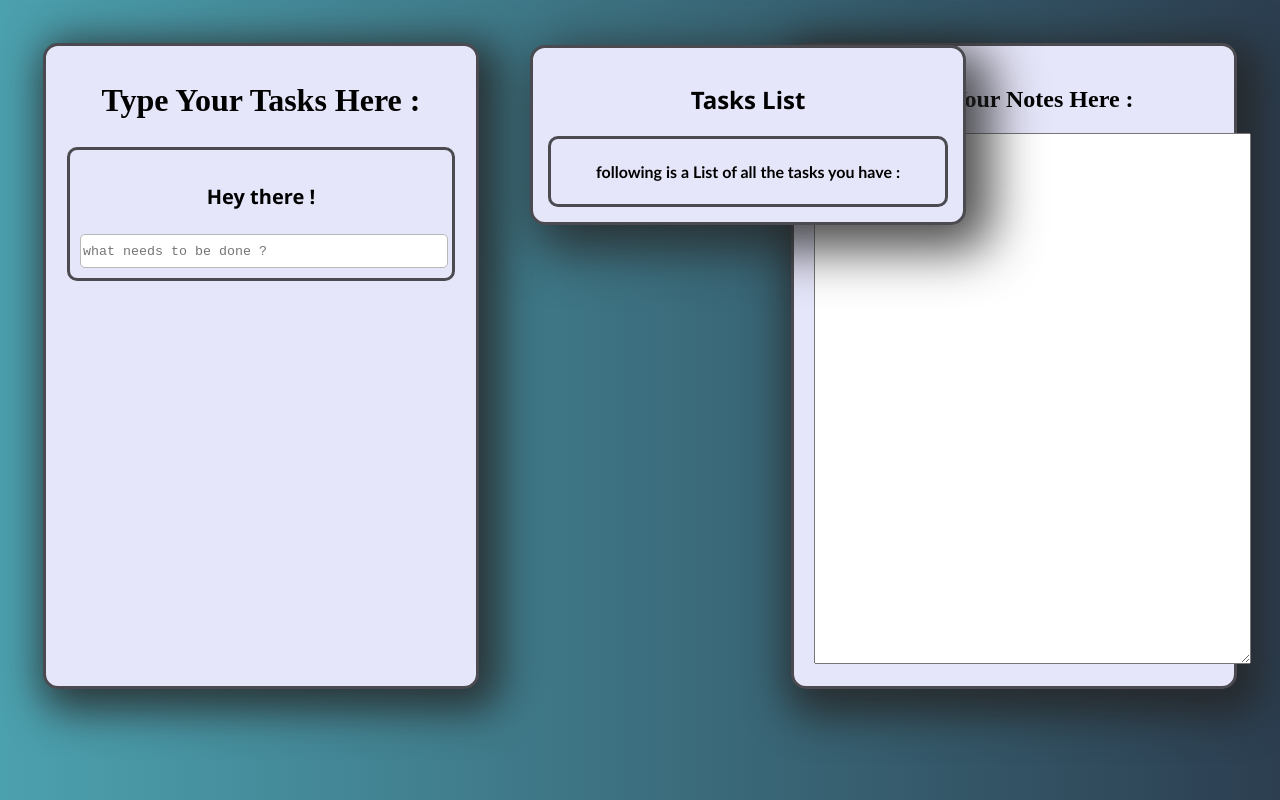
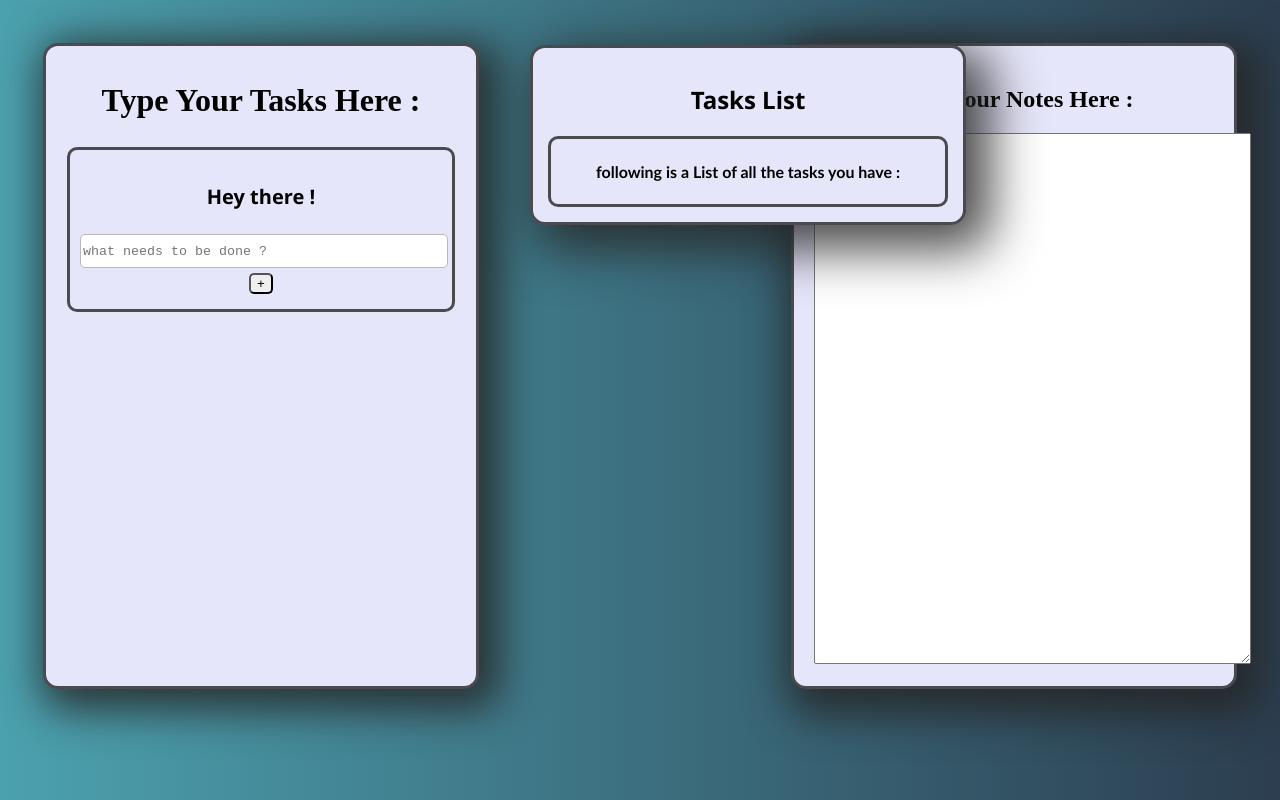
Before and after one commit to Shreyanshdot/things-get-done, a React (Create React App) app: page / in a window 1280 px wide. Built offline with nearby package versions, Linux system fonts and the light colour scheme.

Commit message:
feat : submit on button click

```diff
--- a/src/Components/Tasks.css
+++ b/src/Components/Tasks.css
@@ -16,6 +16,7 @@
 .Tasks-body {
   font-size: 10px;
   padding: 5px;
+  text-align: center;
 }
 
 .input-field {
@@ -41,3 +42,8 @@ input {
 ::placeholder {
   font-family: monospace;
 }
+
+.submit-button {
+  margin: 5px;
+  border-radius: 5px;
+}
--- a/src/Components/Tasks.js
+++ b/src/Components/Tasks.js
@@ -12,15 +12,24 @@ function Tasks() {
 
     }
 
+    function SubmitHandler(e){
+
+        e.preventDefault();
+
+        console.log("submitted");
+    }
+
+
     return(
         <div className="Tasks-card">
             <h1 className="Tasks-card-label">Type Your Tasks Here :</h1>
             <div className="Tasks-body">
-                <div> <form >
+                <div> <form onSubmit={SubmitHandler} >
 
                    <div className="input-field">
                        <h1 className="task-label">Hey there ! </h1>
                        <input type="text" placeholder="what needs to be done ?" id="textblock1" onInput={CheckInput} size="50"/>
+                       <button className="submit-button" onClick={SubmitHandler}>+</button>
                    </div>
 
 
```
